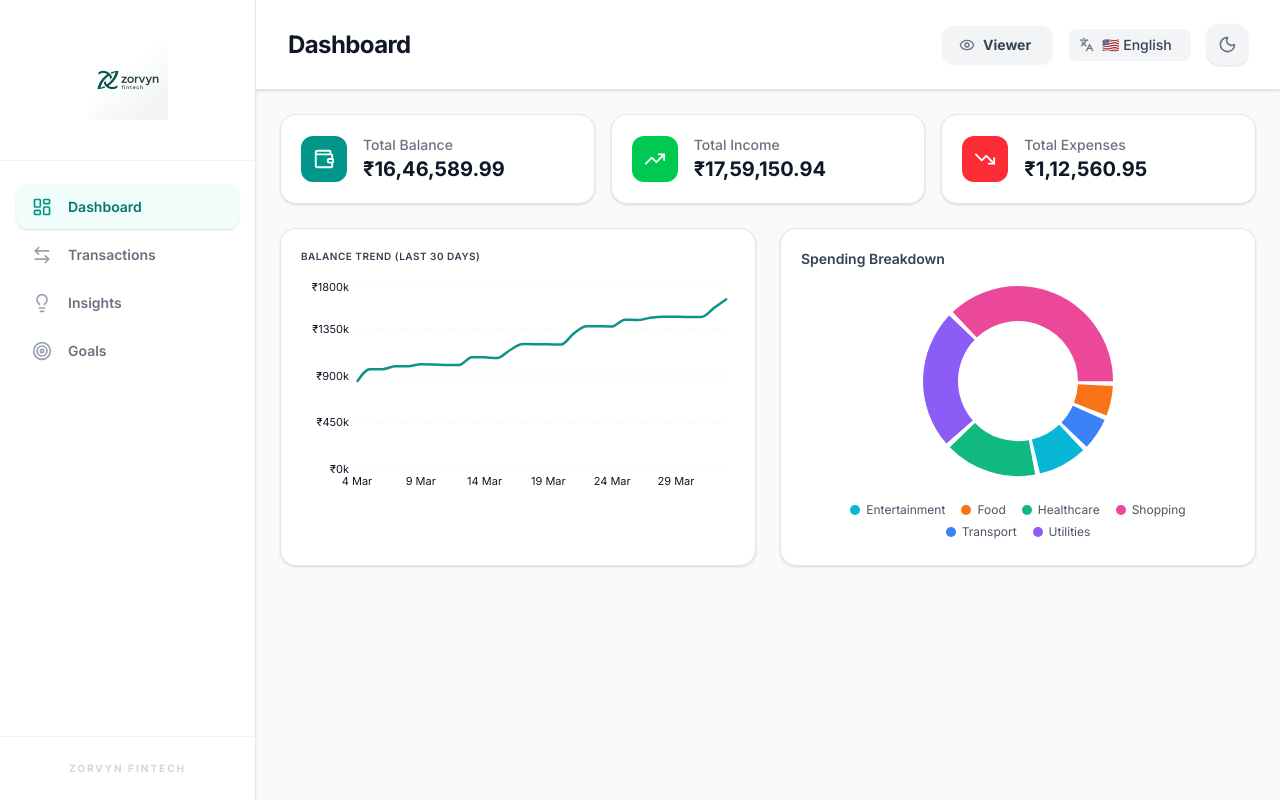
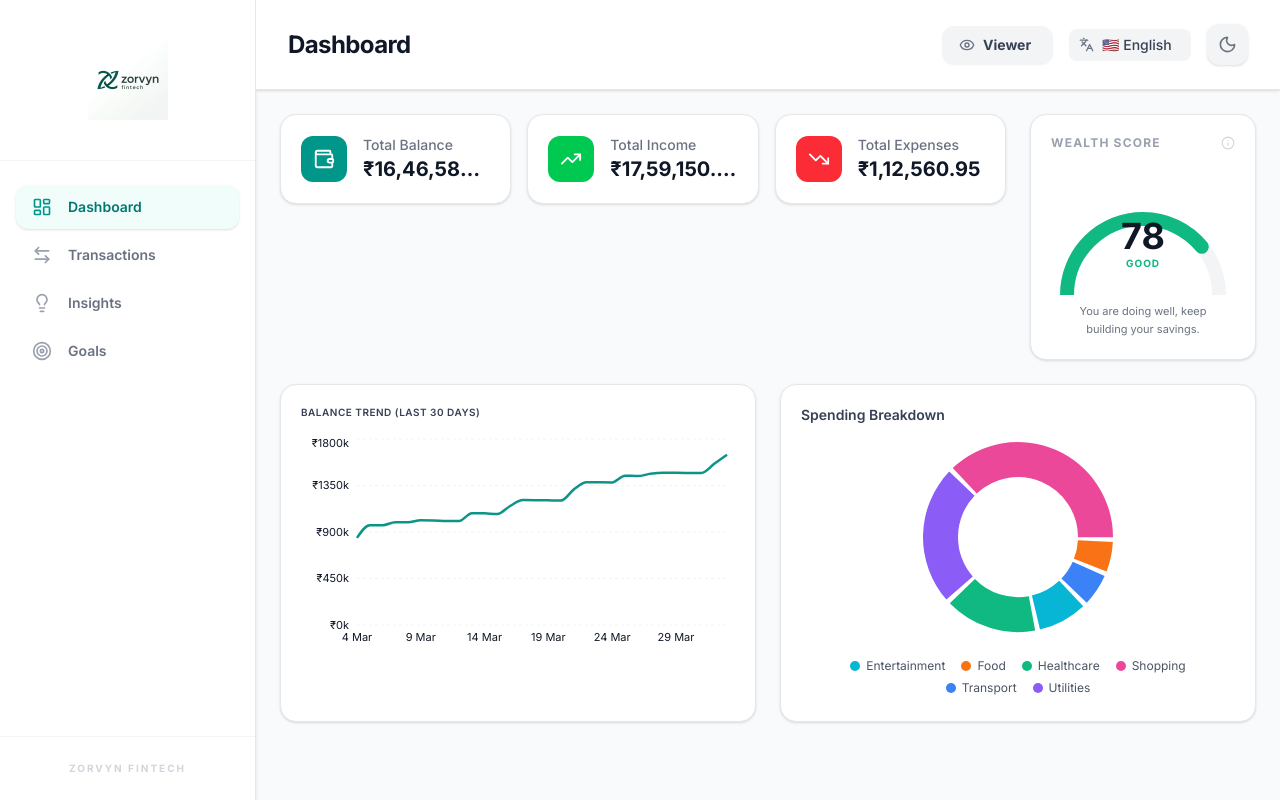
Before and after one commit to KeshavxA/Finance-Dashboard, a React (Vite) app: page / in a window 1280 px wide. Built offline with nearby package versions, Linux system fonts and the light colour scheme.

Commit message:
feat: implement Financial Health Score algorithm and premium gauge component

```diff
--- a/src/App.jsx
+++ b/src/App.jsx
@@ -9,6 +9,8 @@ import TransactionTable from './components/transactions/TransactionTable';
 import AddTransactionModal from './components/transactions/AddTransactionModal';
 import InsightsSection from './components/insights/InsightsSection';
 import GoalsSection from './components/goals/GoalsSection';
+import HealthScoreGauge from './components/dashboard/HealthScoreGauge';
+import { calculateHealthScore } from './utils/healthScore';
 import { Plus, Download } from 'lucide-react';
 import { motion, AnimatePresence } from 'framer-motion';
 import Papa from 'papaparse';
@@ -20,8 +22,11 @@ export default function App() {
   const filters = useStore((s) => s.filters);
   const role = useStore((s) => s.role);
   const language = useStore((s) => s.language);
+  const goals = useStore((s) => s.goals);
 
   const T = TRANSLATIONS[language] || TRANSLATIONS.en;
+
+  const healthScore = useMemo(() => calculateHealthScore(transactions, goals), [transactions, goals]);
 
   const [showModal, setShowModal] = useState(false);
   const [editTx, setEditTx] = useState(null);
@@ -92,7 +97,14 @@ export default function App() {
         >
           {activePage === 'dashboard' && (
             <div className="space-y-6 pb-20 md:pb-0">
-              <SummaryCards transactions={transactions} />
+              <div className="grid grid-cols-1 lg:grid-cols-4 gap-6">
+                <div className="lg:col-span-3">
+                  <SummaryCards transactions={transactions} />
+                </div>
+                <div className="lg:col-span-1">
+                  <HealthScoreGauge scoreData={healthScore} />
+                </div>
+              </div>
 
               <div className="grid grid-cols-1 lg:grid-cols-2 gap-6">
                 <BalanceTrendChart transactions={transactions} />
--- /dev/null
+++ b/src/components/dashboard/HealthScoreGauge.jsx
@@ -0,0 +1,93 @@
+import { motion } from 'framer-motion';
+import { ShieldCheck, Info } from 'lucide-react';
+import { getScoreRating } from '../../utils/healthScore';
+
+export default function HealthScoreGauge({ scoreData }) {
+    const { score } = scoreData;
+    const rating = getScoreRating(score);
+
+    // SVG Path for the arc
+    const size = 180;
+    const strokeWidth = 14;
+    const center = size / 2;
+    const radius = center - strokeWidth;
+    const circumference = 2 * Math.PI * radius;
+
+    // We only want a semi-circle (half arc)
+    const arcLength = circumference / 2;
+    const strokeDashoffset = arcLength - (score / 100) * arcLength;
+
+    return (
+        <div className="bg-white dark:bg-gray-900 border border-gray-200 dark:border-gray-800 rounded-2xl p-5 shadow-sm flex flex-col items-center justify-center relative overflow-hidden">
+            <div className="w-full flex items-center justify-between mb-2">
+                <h2 className="text-xs font-bold uppercase tracking-widest text-gray-400">Wealth Score</h2>
+                <div className="group relative">
+                    <Info size={14} className="text-gray-300 cursor-help" />
+                    <div className="absolute bottom-full right-0 mb-2 w-48 p-2 bg-gray-800 text-white text-[10px] rounded-lg opacity-0 group-hover:opacity-100 transition-opacity pointer-events-none z-50">
+                        Based on your savings rate, goal progress, and spending stability.
+                    </div>
+                </div>
+            </div>
+
+            <div className="relative flex items-center justify-center pt-4">
+                <svg width={size} height={size / 1.5} className="transform -rotate-0">
+                    {/* Background Arc */}
+                    <path
+                        d={`M ${strokeWidth},${size / 1.5} A ${radius},${radius} 0 0 1 ${size - strokeWidth},${size / 1.5}`}
+                        fill="none"
+                        stroke="currentColor"
+                        className="text-gray-100 dark:text-gray-800"
+                        strokeWidth={strokeWidth}
+                        strokeLinecap="round"
+                    />
+                    {/* Progress Arc */}
+                    <motion.path
+                        initial={{ strokeDashoffset: arcLength }}
+                        animate={{ strokeDashoffset }}
+                        transition={{ duration: 1.5, ease: "easeOut", delay: 0.5 }}
+                        d={`M ${strokeWidth},${size / 1.5} A ${radius},${radius} 0 0 1 ${size - strokeWidth},${size / 1.5}`}
+                        fill="none"
+                        stroke={rating.color}
+                        strokeWidth={strokeWidth}
+                        strokeDasharray={arcLength}
+                        strokeLinecap="round"
+                    />
+                </svg>
+
+                <div className="absolute inset-0 flex flex-col items-center justify-center translate-y-4">
+                    <motion.span
+                        initial={{ opacity: 0, scale: 0.5 }}
+                        animate={{ opacity: 1, scale: 1 }}
+                        transition={{ delay: 1, duration: 0.5 }}
+                        className="text-4xl font-black text-gray-900 dark:text-white"
+                    >
+                        {score}
+                    </motion.span>
+                    <motion.span
+                        initial={{ opacity: 0 }}
+                        animate={{ opacity: 1 }}
+                        transition={{ delay: 1.2 }}
+                        className="text-[10px] font-bold uppercase tracking-widest"
+                        style={{ color: rating.color }}
+                    >
+                        {rating.label}
+                    </motion.span>
+                </div>
+            </div>
+
+            <motion.div
+                initial={{ opacity: 0, y: 10 }}
+                animate={{ opacity: 1, y: 0 }}
+                transition={{ delay: 1.5 }}
+                className="mt-2 text-center"
+            >
+                <p className="text-[11px] text-gray-500 dark:text-gray-400 max-w-[160px] leading-relaxed">
+                    {rating.message}
+                </p>
+            </motion.div>
+
+            {/* Subtle background icon */}
+            <ShieldCheck size={100} className="absolute -bottom-6 -right-6 text-gray-50 dark:text-gray-800/20 -z-10 rotate-12" />
+        </div>
+    );
+}
--- /dev/null
+++ b/src/utils/healthScore.js
@@ -0,0 +1,76 @@
+import { subMonths, format, startOfMonth, parseISO } from 'date-fns';
+
+/**
+ * Calculates a financial health score from 0-100.
+ * Factors: Savings Rate (40%), Goal Progress (30%), Spending Stability (30%)
+ */
+export function calculateHealthScore(transactions, goals) {
+    if (!transactions || transactions.length === 0) return 0;
+
+    const TODAY = new Date(2026, 3, 2);
+
+    // 1. Savings Rate (40%)
+    const totalIncome = transactions.filter(t => t.type === 'income').reduce((s, t) => s + t.amount, 0);
+    const totalExpenses = transactions.filter(t => t.type === 'expense').reduce((s, t) => s + t.amount, 0);
+    const savingsRate = totalIncome > 0 ? ((totalIncome - totalExpenses) / totalIncome) * 100 : 0;
+
+    let savingsScore = 0;
+    if (savingsRate >= 30) savingsScore = 100;
+    else if (savingsRate >= 20) savingsScore = 80;
+    else if (savingsRate >= 10) savingsScore = 50;
+    else if (savingsRate > 0) savingsScore = 20;
+    else savingsScore = 0;
+
+    // 2. Goal Progress (30%)
+    let goalScore = 0;
+    if (goals && goals.length > 0) {
+        const totalProgress = goals.reduce((sum, g) => {
+            const p = (g.currentAmount / g.targetAmount) * 100;
+            return sum + Math.min(100, p);
+        }, 0);
+        goalScore = totalProgress / goals.length;
+    }
+
+    // 3. Spending Stability (30%)
+    // Compare current month vs previous month
+    const currentMonthKey = format(startOfMonth(TODAY), 'yyyy-MM');
+    const prevMonthKey = format(startOfMonth(subMonths(TODAY, 1)), 'yyyy-MM');
+
+    let currentMonthSpending = 0;
+    let prevMonthSpending = 0;
+
+    transactions.forEach(t => {
+        if (t.type !== 'expense') return;
+        const key = format(startOfMonth(parseISO(t.date)), 'yyyy-MM');
+        if (key === currentMonthKey) currentMonthSpending += t.amount;
+        if (key === prevMonthKey) prevMonthSpending += t.amount;
+    });
+
+    let stabilityScore = 100;
+    if (prevMonthSpending > 0) {
+        const increase = ((currentMonthSpending - prevMonthSpending) / prevMonthSpending) * 100;
+        if (increase > 20) stabilityScore = 40;
+        else if (increase > 10) stabilityScore = 60;
+        else if (increase > 0) stabilityScore = 80;
+        else stabilityScore = 100; // Decreased or stayed same
+    }
+
+    // Weighted Final Score
+    const finalScore = (savingsScore * 0.4) + (goalScore * 0.3) + (stabilityScore * 0.3);
+
+    return {
+        score: Math.round(finalScore),
+        factors: {
+            savings: Math.round(savingsScore),
+            goals: Math.round(goalScore),
+            stability: Math.round(stabilityScore)
+        }
+    };
+}
+
+export function getScoreRating(score) {
+    if (score >= 80) return { label: 'Excellent', color: '#22c55e', message: 'You are in total control of your finances!' };
+    if (score >= 60) return { label: 'Good', color: '#10b981', message: 'You are doing well, keep building your savings.' };
+    if (score >= 40) return { label: 'Average', color: '#f59e0b', message: 'Consider reducing discretionary spending.' };
+    return { label: 'Needs Focus', color: '#ef4444', message: 'Start by tracking every expense and setting a small goal.' };
+}
```
